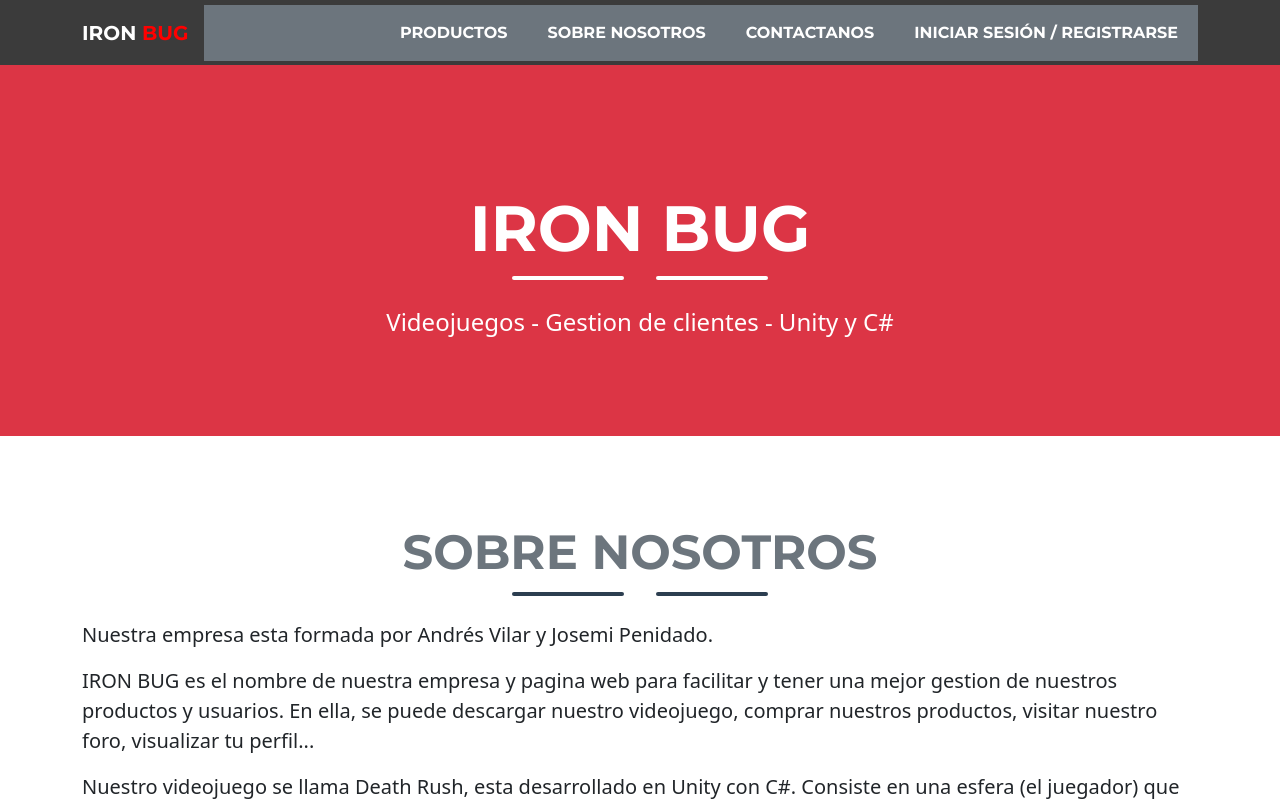
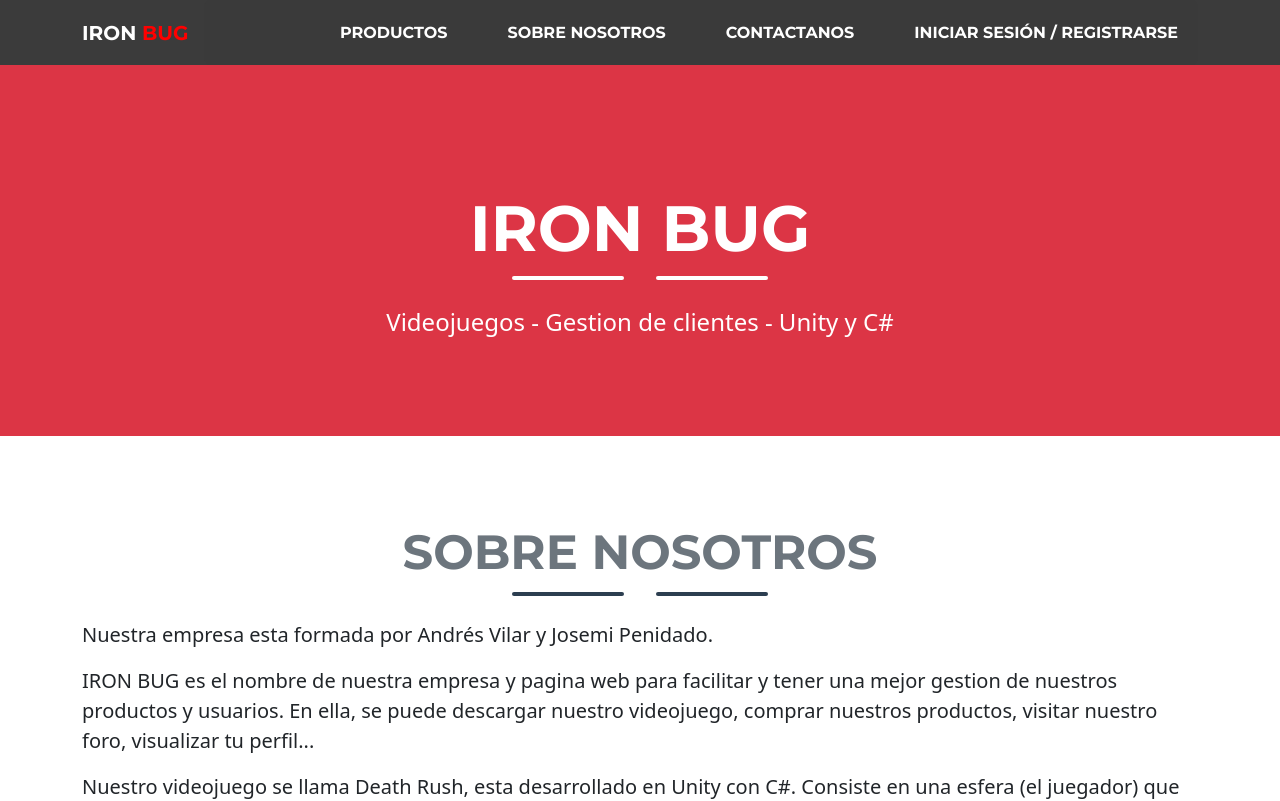
Before and after one commit to AndresXW5/IRON_BUG_Web, an Angular app in the folder IronBugWeb/: page / in a window 1280 px wide. Shown: the top 801 px of the page. Built offline with nearby package versions, Linux system fonts and the light colour scheme.

Commit message:
.
puerto 8080

```diff
--- a/IronBugWeb/src/app/components/home/home.component.html
+++ b/IronBugWeb/src/app/components/home/home.component.html
@@ -24,13 +24,13 @@
                 <button class="navbar-toggler text-uppercase font-weight-bold bg-primary text-white rounded" type="button" data-bs-toggle="collapse" data-bs-target="#navbarResponsive" aria-controls="navbarResponsive" aria-expanded="false" aria-label="Toggle navigation">
                     Menu
                     <i class="fas fa-bars"></i>
-                </button>
-                <div class="collapse navbar-collapse bg-secondary" id="navbarResponsive">
+                </button> <!--bg-secondary -->
+                <div class="collapse navbar-collapse" id="navbarResponsive" style="height: 65px; background-color: rgba(59, 59, 59, 0.707); border-radius: 7px;">
                     <ul class="navbar-nav ms-auto">
-                        <li class="nav-item mx-0 mx-lg-1"><a class="nav-link py-3 px-0 px-lg-3 rounded" href="#">Productos</a></li>
-                        <li class="nav-item mx-0 mx-lg-1"><a class="nav-link py-3 px-0 px-lg-3 rounded" href="#about">Sobre Nosotros</a></li>
-                        <li class="nav-item mx-0 mx-lg-1"><a class="nav-link py-3 px-0 px-lg-3 rounded" href="#contact">Contactanos</a></li>
-                        <li class="nav-item mx-0 mx-lg-1"><a class="nav-link py-3 px-0 px-lg-3 rounded" (click)="register()" >Iniciar Sesión / Registrarse</a></li>
+                        <li class="nav-item mx-0 mx-lg-1"><a class="nav-link py-3 px-0 px-lg-3 rounded" style="margin-left:20px" href="#">Productos</a></li>
+                        <li class="nav-item mx-0 mx-lg-1"><a class="nav-link py-3 px-0 px-lg-3 rounded" style="margin-left:20px" href="#about">Sobre Nosotros</a></li>
+                        <li class="nav-item mx-0 mx-lg-1"><a class="nav-link py-3 px-0 px-lg-3 rounded" style="margin-left:20px" href="#contact">Contactanos</a></li>
+                        <li class="nav-item mx-0 mx-lg-1"><a class="nav-link py-3 px-0 px-lg-3 rounded" style="margin-left:20px" (click)="register()" >Iniciar Sesión / Registrarse</a></li>
                     </ul>
                 </div>
             </div>
--- a/IronBugWeb/src/app/components/login/login.component.html
+++ b/IronBugWeb/src/app/components/login/login.component.html
@@ -53,7 +53,7 @@
 
               <div>
                 <p class="mb-0">Todavia no estas registrado?  </p><a class="text-white-50 fw-bold" (click)="registerProfe()">Registrate <a class="fw-bold">aqui!</a></a>
-                  <!-- <br><a class="text-white-50 fw-bold" (click)="registerAlumno()">Registrate como <a class="fw-bold">Alumno</a></a> -->
+                  <br><a class="text-white-50 fw-bold" (click)="registerAlumno()">Registrate como <a class="fw-bold">TestEliminar?¿</a></a>
               </div>
   <button (click)="volver()" class="btn btn-sm btn-danger mt-4">volver</button>
             </div>
```
Also changed, not shown: 2 other files (tests, documents, lock files or other folders).
